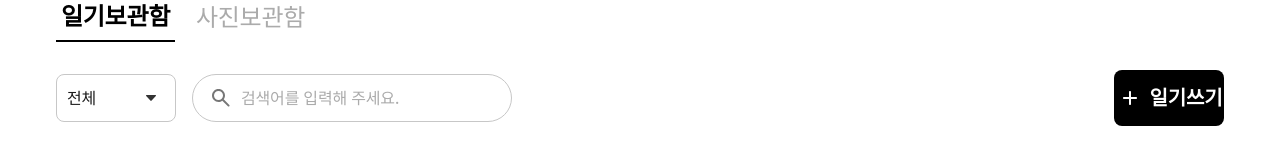
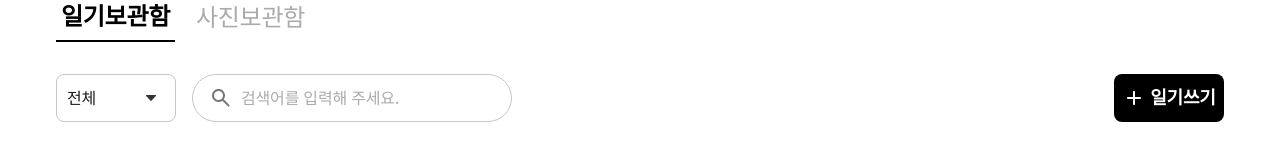
Before and after one commit to Daram0o0/mood-diary, a Next.js app: page /diaries in a window 1280 px wide. Shown: the part 330-483 px from the top of the page. Built offline with nearby package versions, Linux system fonts and the light colour scheme.

Commit message:
feat(diaries/search): '일기쓰기' 버튼을 medium으로 축소하고 search 레이아웃 규칙 준수

```diff
--- a/src/components/diaries/index.tsx
+++ b/src/components/diaries/index.tsx
@@ -40,7 +40,7 @@ const Diaries: React.FC = () => {
         <Button
           variant="primary"
           theme="light"
-          size="large"
+          size="medium"
           className={styles.buttonWidth}
           icon={
             <Image
```
Also changed, not shown: src/components/diaries/prompts/prompt.201.ui.search.txt.
